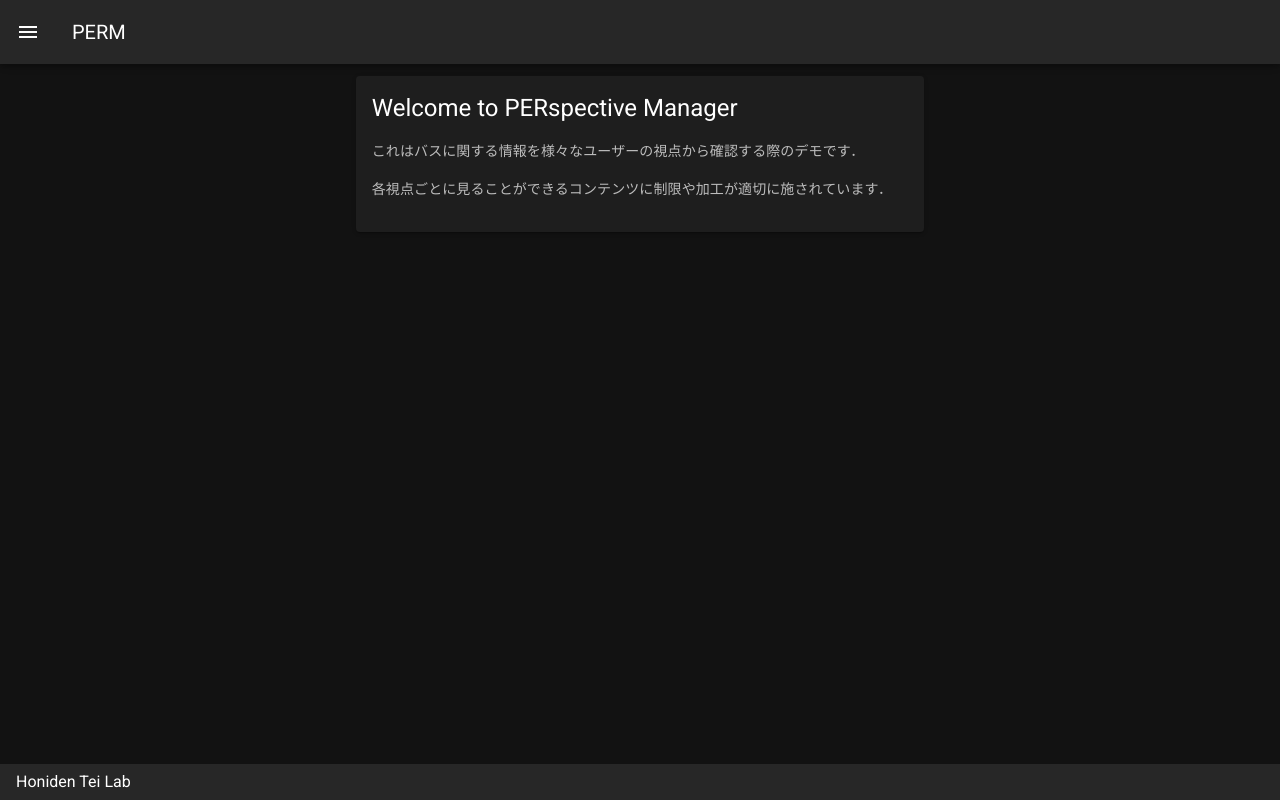
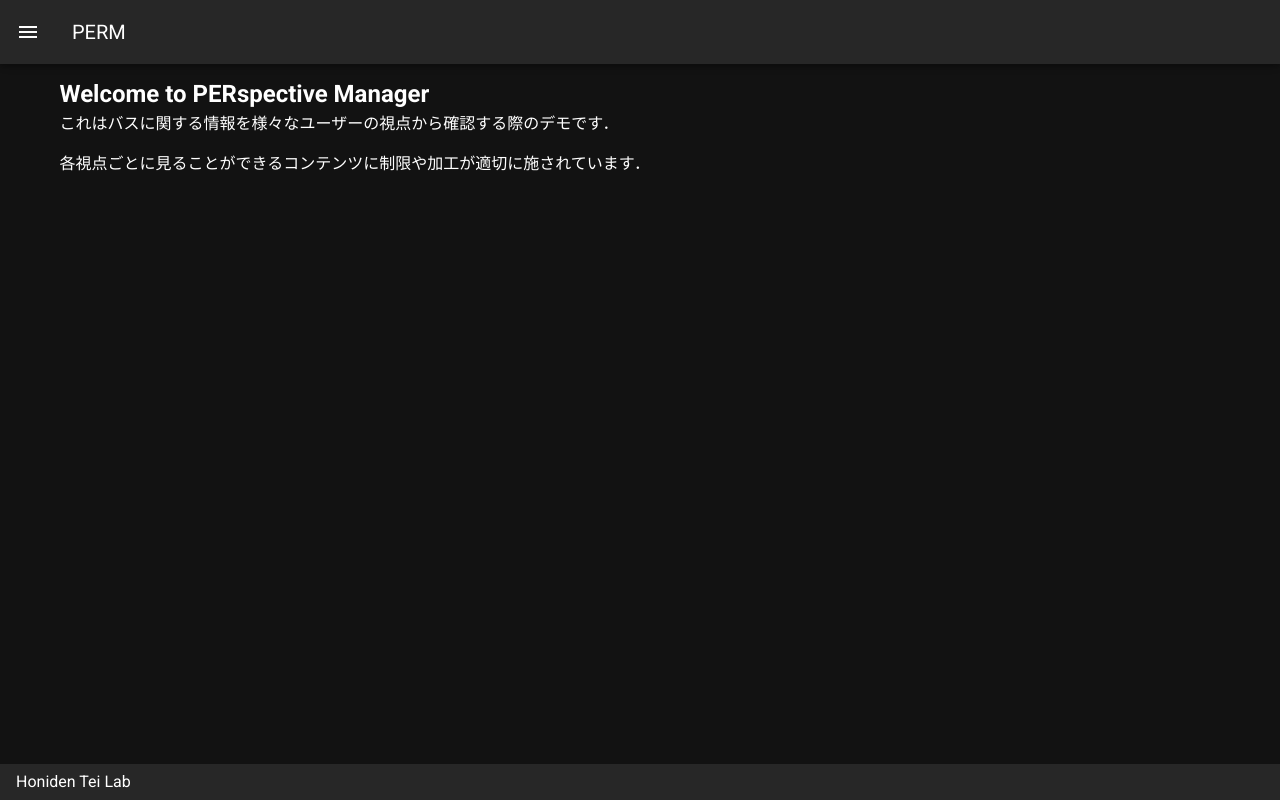
Before and after one commit to k-kuwa987/PERM, a Nuxt app: page / in a window 1280 px wide. Built offline with nearby package versions, Linux system fonts and the light colour scheme.

Commit message:
delete card

```diff
--- a/pages/index.vue
+++ b/pages/index.vue
@@ -1,11 +1,6 @@
 <template>
-  <v-row justify="center" align="center">
-    <v-col cols="12" sm="8" md="6">
-      <v-card>
-        <v-card-title class="headline">
-          Welcome to PERspective Manager
-        </v-card-title>
-        <v-card-text>
+  <div>
+    <h2>Welcome to PERspective Manager</h2>
     <p>
       これはバスに関する情報を様々なユーザーの視点から確認する際のデモです．
     </p>
@@ -13,10 +8,7 @@
     <p>
       各視点ごとに見ることができるコンテンツに制限や加工が適切に施されています．
     </p>
-        </v-card-text>
-      </v-card>
-    </v-col>
-  </v-row>
+  </div>
 </template>
 
 <script>
```
Lines whose indentation alone changed are shown as unchanged.
